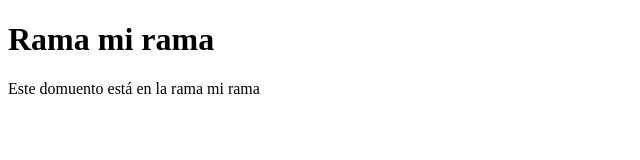
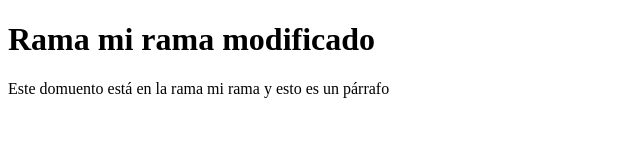
Before and after one commit to NuriaGoVil/Repositorio-ejercicio-03, a plain HTML site: page index.html in a window 1280 px wide. Shown: the whole page, without its empty margins (0-640 px from the left). Drawn offline with Linux system fonts and the light colour scheme.

Commit message:
Creación de mi rama

```diff
--- a/index.html
+++ b/index.html
@@ -3,7 +3,7 @@
     <head>
     </head>
     <body>
-        <h1>Rama mi rama</h1>
-        <p>Este domuento está en la rama mi rama</p>
+        <h1>Rama mi rama modificado</h1>
+        <p>Este domuento está en la rama mi rama y esto es un párrafo</p>
     </body>
 </html>
```
